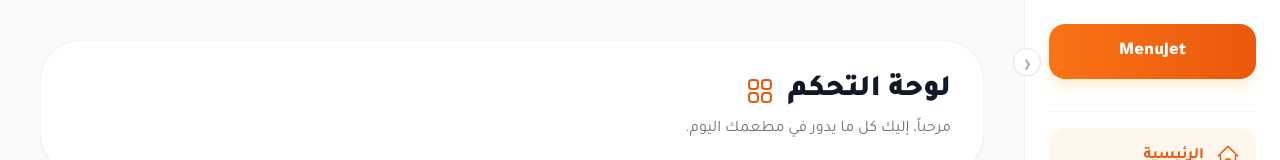
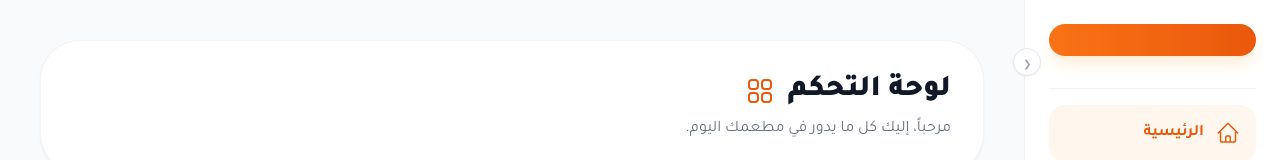
Before and after one commit to KarimGamal97/MenuJet, a Nuxt app: page /admin in a window 1280 px wide. Shown: the top 160 px of the page. Built offline with nearby package versions, Linux system fonts and the light colour scheme; no server answers.

Commit message:
adding name

```diff
--- a/app/components/MenuHeader.vue
+++ b/app/components/MenuHeader.vue
@@ -11,7 +11,7 @@
           class="flex items-center justify-center overflow-hidden transition-transform mb-1"
         >
           <span class="text-orange-600 font-black capitalize">
-            {{ getLocaleTxt(restaurant, "business_name") }}
+            {{ restaurant.business_name }}
           </span>
         </div>
 
--- a/app/layouts/admin.vue
+++ b/app/layouts/admin.vue
@@ -90,7 +90,7 @@
             {{
               isCollapsed && profile?.business_name
                 ? profile.business_name[0]
-                : profile?.business_name || "MenuJet"
+                : profile?.business_name
             }}
           </h1>
         </div>
```
